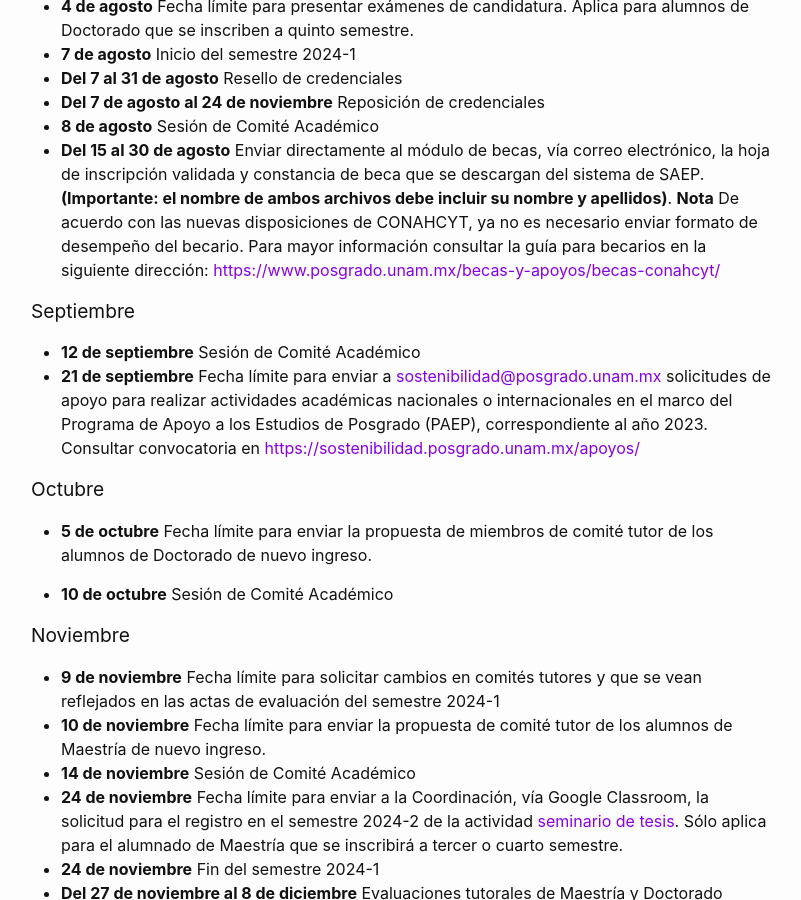
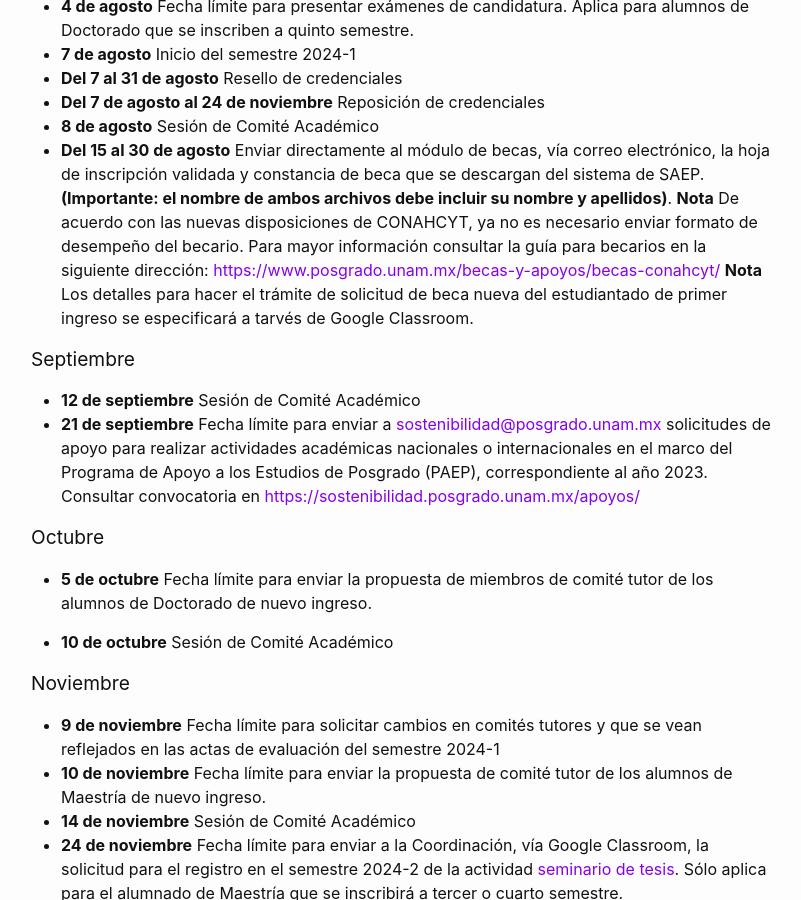
Before and after one commit to pcs-unam/pcs-unam.github.io, a Jekyll site: the page built from posgrado/calendario1.md, in a window 1280 px wide and 900 px high, scrolled down 904 px. Shown: the whole window, without its empty margins (239-1040 px from the left). Built offline with Jekyll 4.4.1, drawn with Linux system fonts in a browser that asks for light colours.

Commit message:
Nota trámite de beca en calendario 2024-1

```diff
--- a/posgrado/calendario1.md
+++ b/posgrado/calendario1.md
@@ -27,7 +27,7 @@ Para que un cambio aprobado por el Comité Académico se vea reflejado en el sis
 - **Del 15 al 30 de agosto** Enviar directamente al módulo de becas, vía correo electrónico, la hoja de inscripción validada y constancia de beca que se descargan del sistema de SAEP. **(Importante: el nombre de ambos archivos debe incluir su nombre y apellidos)**.
 **Nota** De acuerdo con las nuevas disposiciones de CONAHCYT, ya no es necesario enviar formato de desempeño del becario.
 Para mayor información consultar la guía para becarios en la siguiente dirección: <https://www.posgrado.unam.mx/becas-y-apoyos/becas-conahcyt/>
-
+**Nota** Los detalles para hacer el trámite de solicitud de beca nueva del estudiantado de primer ingreso se especificará a tarvés de Google Classroom.
 
 ### Septiembre
 
```
